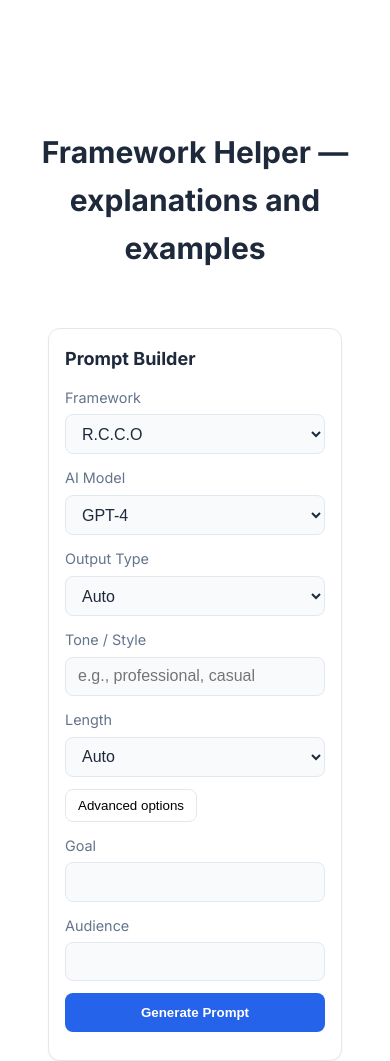
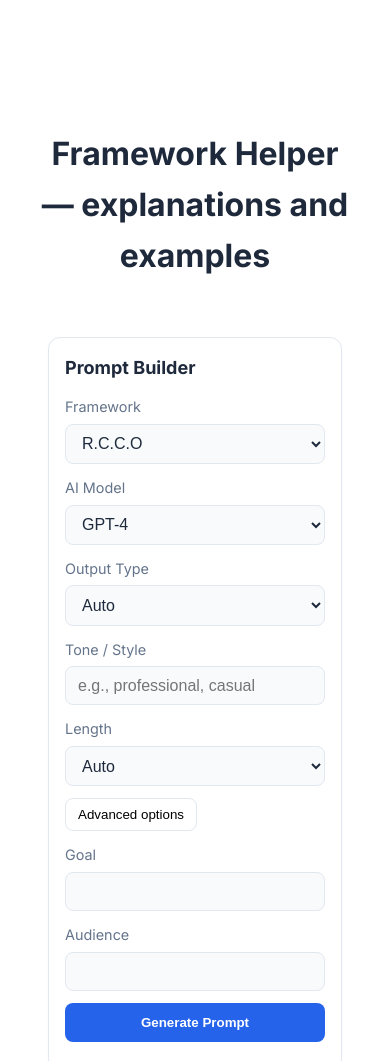
Before and after one commit to Exegenesis/AI-Driven-Prompt-Generator, a website: page index.html in a window 390 px wide. Shown: the part 300-1361 px from the top of the page. Drawn offline with nearby package versions, Linux system fonts and the light colour scheme.

Commit message:
Refactor typography and layout styles; adjust font sizes, container width, and grid structure for improved responsiveness and consistency

```diff
--- a/css/style.css
+++ b/css/style.css
@@ -27,8 +27,9 @@
     --font-size-lg: 1.125rem;
     --font-size-xl: 1.25rem;
     --font-size-2xl: 1.5rem;
-    --font-size-3xl: 1.875rem;
+     --font-size-3xl: 2rem;
     --font-size-4xl: 2.25rem;
+     --font-size-4xl: 2.5rem;
     --font-size-5xl: 3rem;
 
     /* Spacing */
@@ -42,7 +43,7 @@
 
     /* Layout */
     --container-max-width: 1200px;
-    --border-radius: 0.5rem;
+     --container-max-width: 1100px;
     --border-radius-lg: 0.75rem;
 
 }
@@ -57,19 +58,23 @@
     --text-secondary: #a9bbca;
     --text-light: #bfcfe0;
     --background-primary: #071226;   /* Very dark navy */
-    --background-secondary: #081827; /* Slightly lighter */
+.hero-title { font-size: 3rem; margin-bottom: 0.5rem; font-weight:800; }
     --background-accent: #071827;
+.hero-description { color: var(--text-secondary); font-size:1.05rem; max-width:680px; }
     --border-color: rgba(255,255,255,0.06);
 }
 
 /* Responsive: stack beyond-cards and tighten spacing for prompt generator */
 @media (max-width: 900px) {
     .beyond-cards {
-        grid-template-columns: 1fr;
-        gap: 1.25rem;
-    }
+section h2 { font-size: var(--font-size-3xl); font-weight:700; color:var(--text-primary); margin-bottom:var(--spacing-xl); text-align:center; }
 
-    .beyond-card {
+/* Primary button used across the site */
+.btn-primary { display:inline-block; background: linear-gradient(180deg,var(--primary-color),var(--primary-hover)); color:#fff; padding:0.7rem 1rem; border-radius:10px; text-decoration:none; font-weight:700; box-shadow:0 10px 28px rgba(37,99,235,0.12); }
+.btn-primary:hover { transform:translateY(-2px); }
+
+/* Slightly tighter nav link spacing */
+.nav-link { padding: 0.5rem 0.75rem; }
         padding: 1rem;
     }
 
@@ -260,10 +265,12 @@ section h2 {
 /* Form & card components for prompt builder */
 .beyond-cards {
     display: grid;
-    grid-template-columns: 420px 1fr;
+    /* two equal fixed-width columns so both cards match */
+    grid-template-columns: repeat(2, 420px);
     gap: 2rem;
     align-items: start;
-    margin-top: 1.5rem;
+    justify-content: center; /* center the two-column grid within its container */
+    margin: 1.5rem auto 0;
 }
 
 .beyond-card {
@@ -272,6 +279,7 @@ section h2 {
     padding: 1.5rem;
     box-shadow: var(--shadow-sm);
     border: 1px solid var(--border-color);
+    width: 100%; /* ensure cards fill their grid column */
 }
 
 .card-title { font-size: 1.125rem; font-weight: 700; margin-bottom: 0.75rem; color: var(--text-primary); }
```
